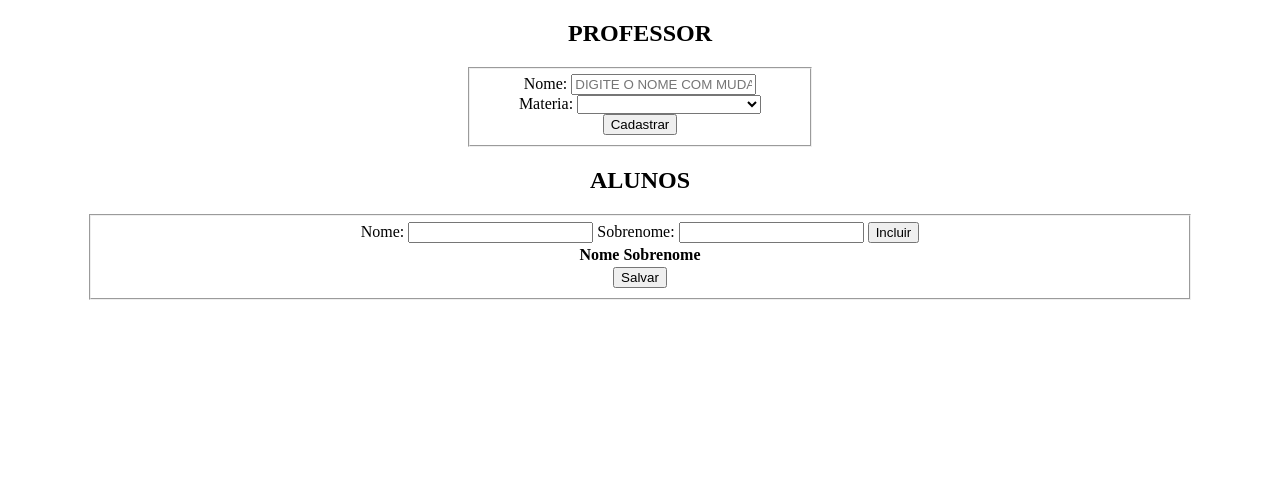
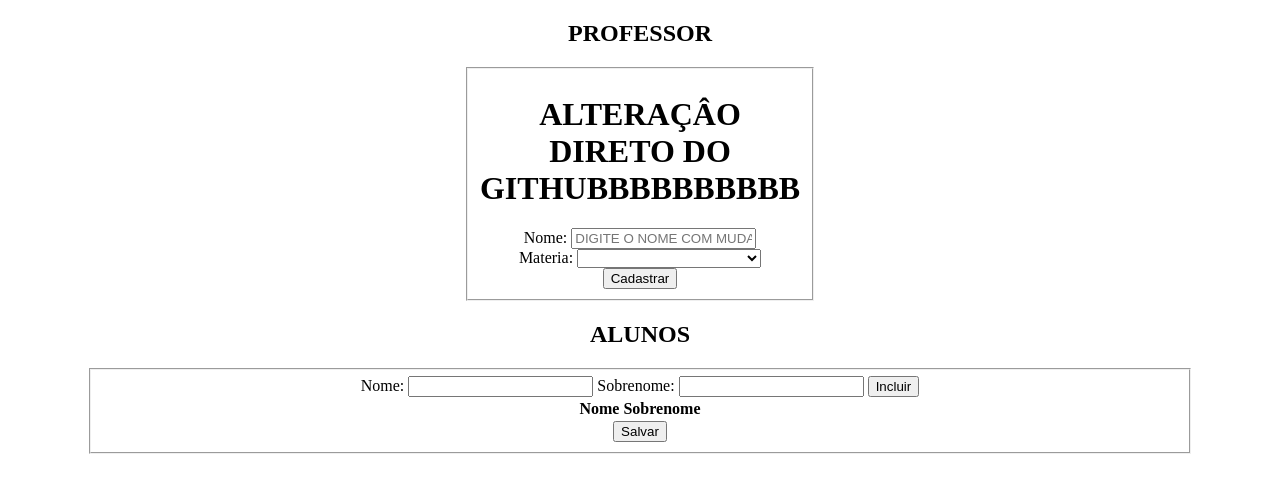
Before and after one commit to LucasDrovere/BandoDeProfessor, a plain HTML site: page index.html in a window 1280 px wide. Drawn offline with Linux system fonts and the light colour scheme.

Commit message:
Update index.html

```diff
--- a/index.html
+++ b/index.html
@@ -12,6 +12,7 @@
     <div align="center">
     <h2>PROFESSOR</h2>
         <fieldset style="width: 25%;">
+            <h1>ALTERAÇÂO DIRETO DO GITHUBBBBBBBBBB</h1>
             Nome:
             <input type="text" id="nomeProf" placeholder="DIGITE O NOME COM MUDANÇA DE GIT"><br>
             Materia:
```
